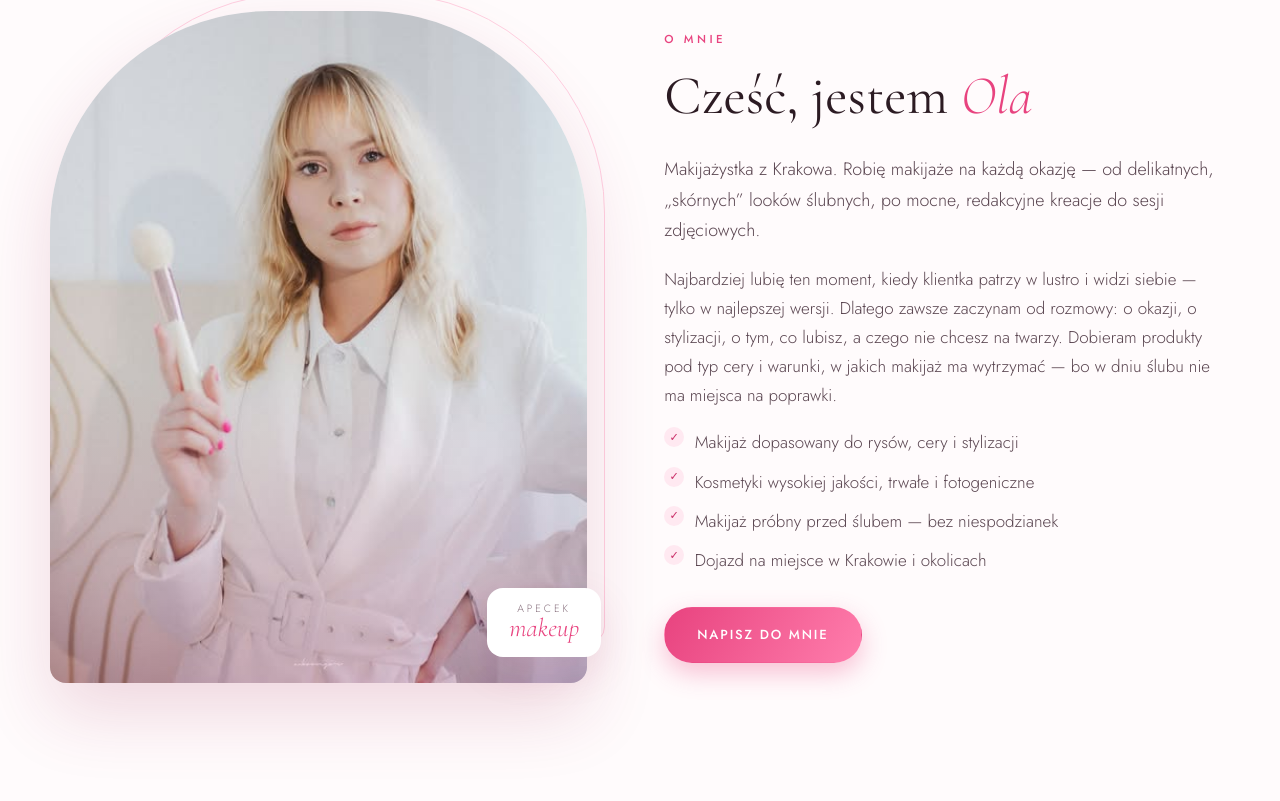
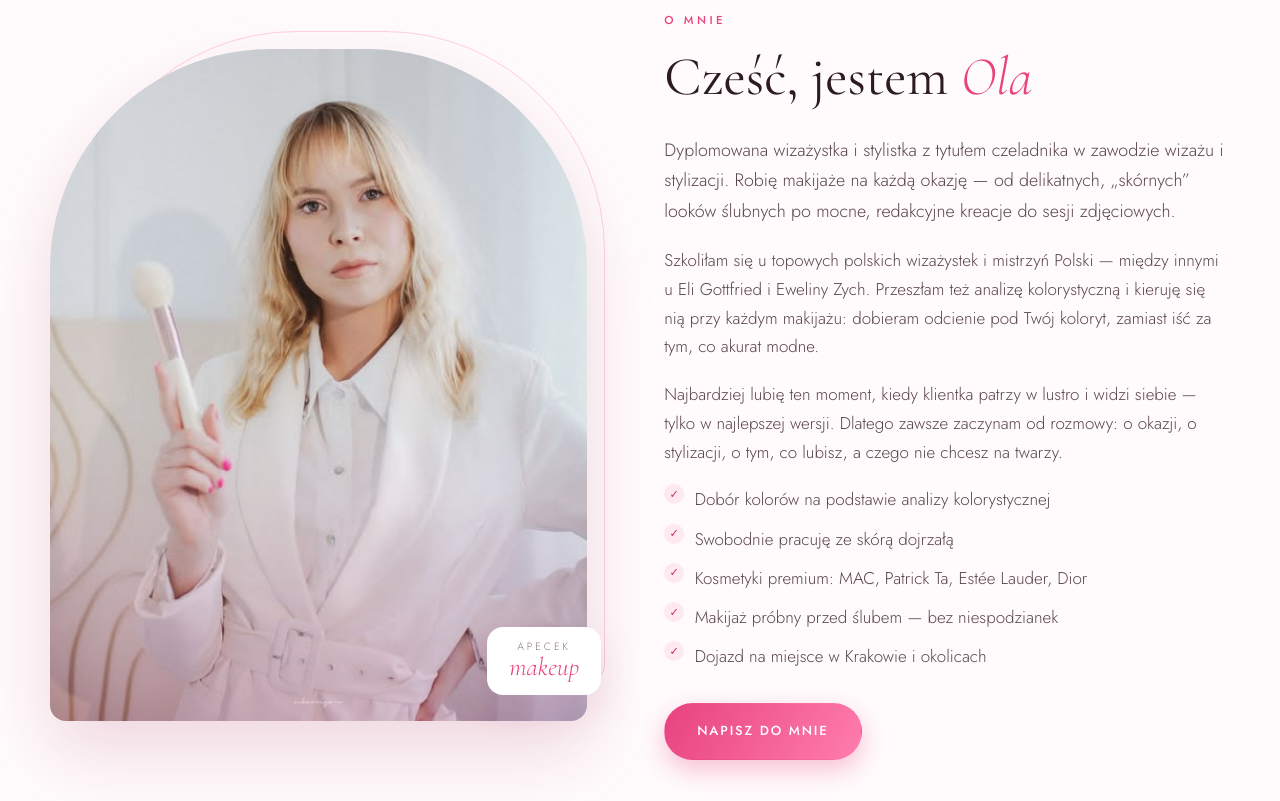
Before and after one commit to apecekmakeup/apecekmakeup.github.io, a plain HTML site: page index.html in a window 1280 px wide. Shown: the part 999-1800 px from the top of the page. Drawn offline with nearby package versions, Linux system fonts and the light colour scheme.

Commit message:
O mnie: kwalifikacje i warsztat, druga opinia klientki (#4)
Sekcja „O mnie" mówi teraz, kim Aleksandra jest zawodowo: dyplomowana
wizażystka i stylistka z tytułem czeladnika, szkolenia u mistrzyń Polski
(Ela Gottfried, Ewelina Zych), analiza kolorystyczna jako podstawa doboru
odcieni, praca ze skórą dojrzałą i kosmetyki premium.

Kwalifikacje trafiły też do opisu meta i JSON-LD, bo to one odróżniają
ją w wynikach wyszukiwania od amatorskich wizytówek.

Opinie: dochodzi druga, od Katarzyny (5 gwiazdek, makijaż ze szkoleniem).
Sekcja wraca z pojedynczego cytatu na siatkę dwukolumnową.

Co-authored-by: Claude Opus 5 <noreply@anthropic.com>

```diff
--- a/assets/css/style.css
+++ b/assets/css/style.css
@@ -344,6 +344,7 @@ p{margin:0 0 1.1em}
   font-family:var(--serif);font-size:4.5rem;line-height:1;color:var(--pink-200);
 }
 .quote p{position:relative;margin-bottom:1rem;font-size:1rem}
+.quote__stars{color:var(--pink-400);letter-spacing:.18em;font-size:.95rem;margin-bottom:.7rem}
 .quote cite{font-style:normal;font-size:.74rem;letter-spacing:.18em;text-transform:uppercase;color:var(--pink-500)}
 .reviews__link{text-align:center;margin:2.5rem 0 0;color:var(--muted)}
 
--- a/index.html
+++ b/index.html
@@ -4,7 +4,7 @@
 <meta charset="utf-8">
 <meta name="viewport" content="width=device-width, initial-scale=1">
 <title>Aleksandra Pęcek — Makijaż ślubny i sesyjny | Kraków</title>
-<meta name="description" content="Aleksandra Pęcek — makijaż ślubny, okolicznościowy i do sesji zdjęciowych w Krakowie. Makijaże na każdą okazję, konsultacje i próbne makijaże ślubne.">
+<meta name="description" content="Aleksandra Pęcek — dyplomowana wizażystka i stylistka, czeladnik wizażu i stylizacji. Makijaż ślubny, okolicznościowy i do sesji zdjęciowych w Krakowie.">
 <meta name="theme-color" content="#E8437F">
 
 <meta property="og:type" content="website">
@@ -26,7 +26,7 @@
   "@context": "https://schema.org",
   "@type": "BeautySalon",
   "name": "Aleksandra Pęcek — Makijaż",
-  "description": "Makijaż ślubny, okolicznościowy i do sesji zdjęciowych.",
+  "description": "Dyplomowana wizażystka i stylistka, czeladnik wizażu i stylizacji. Makijaż ślubny, okolicznościowy i do sesji zdjęciowych.",
   "image": "https://apecekmakeup.github.io/assets/img/profile.jpg",
   "email": "aleksandra.pecek01@gmail.com",
   "areaServed": "Kraków",
@@ -133,18 +133,25 @@
         <p class="eyebrow">O mnie</p>
         <h2>Cześć, jestem <span class="script">Ola</span></h2>
         <p class="lead">
-          Makijażystka z Krakowa. Robię makijaże na każdą okazję — od delikatnych,
-          „skórnych” looków ślubnych, po mocne, redakcyjne kreacje do sesji zdjęciowych.
+          Dyplomowana wizażystka i stylistka z tytułem czeladnika w zawodzie wizażu
+          i stylizacji. Robię makijaże na każdą okazję — od delikatnych, „skórnych”
+          looków ślubnych po mocne, redakcyjne kreacje do sesji zdjęciowych.
+        </p>
+        <p>
+          Szkoliłam się u topowych polskich wizażystek i mistrzyń Polski —
+          między innymi u Eli Gottfried i Eweliny Zych. Przeszłam też analizę
+          kolorystyczną i kieruję się nią przy każdym makijażu: dobieram odcienie
+          pod Twój koloryt, zamiast iść za tym, co akurat modne.
         </p>
         <p>
           Najbardziej lubię ten moment, kiedy klientka patrzy w lustro i widzi siebie —
-          tylko w najlepszej wersji. Dlatego zawsze zaczynam od rozmowy: o okazji, o stylizacji,
-          o tym, co lubisz, a czego nie chcesz na twarzy. Dobieram produkty pod typ cery
-          i warunki, w jakich makijaż ma wytrzymać — bo w dniu ślubu nie ma miejsca na poprawki.
+          tylko w najlepszej wersji. Dlatego zawsze zaczynam od rozmowy: o okazji,
+          o stylizacji, o tym, co lubisz, a czego nie chcesz na twarzy.
         </p>
         <ul class="ticks">
-          <li>Makijaż dopasowany do rysów, cery i stylizacji</li>
-          <li>Kosmetyki wysokiej jakości, trwałe i fotogeniczne</li>
+          <li>Dobór kolorów na podstawie analizy kolorystycznej</li>
+          <li>Swobodnie pracuję ze skórą dojrzałą</li>
+          <li>Kosmetyki premium: MAC, Patrick Ta, Estée Lauder, Dior</li>
           <li>Makijaż próbny przed ślubem — bez niespodzianek</li>
           <li>Dojazd na miejsce w Krakowie i okolicach</li>
         </ul>
@@ -340,11 +347,20 @@
 
       <!--
         TYLKO PRAWDZIWE OPINIE — nie dopisuj zmyślonych.
-        Kolejne cytaty dodawaj jako następne <blockquote class="quote reveal">
-        wewnątrz .quotes; siatka sama rozłoży je w kolumny.
-        W <cite> wstaw imię i rodzaj makijażu, jeśli klientka się zgodzi.
+        Kolejne cytaty dodawaj jako następne <blockquote class="quote reveal">;
+        siatka sama rozłoży je w kolumny. Gwiazdki (.quote__stars) tylko tam,
+        gdzie opinia naprawdę ma ocenę — przy opiniach z wiadomości ich nie ma.
       -->
-      <div class="quotes quotes--single">
+      <div class="quotes">
+        <blockquote class="quote reveal">
+          <span class="quote__mark">”</span>
+          <p class="quote__stars" aria-label="Ocena 5 na 5">★★★★★</p>
+          <p>Fantastyczna lekcja makijażu, wytłumaczona krok po kroku
+            w przesympatycznej atmosferze. Kosmetyki dobrane perfekcyjnie.
+            Ogromnie polecam!</p>
+          <cite>Katarzyna · makijaż ze szkoleniem</cite>
+        </blockquote>
+
         <blockquote class="quote reveal">
           <span class="quote__mark">”</span>
           <p>Wydobyła Pani piękno. W nowej odsłonie&nbsp;:)</p>
```
Also changed, not shown: 1 other file.
